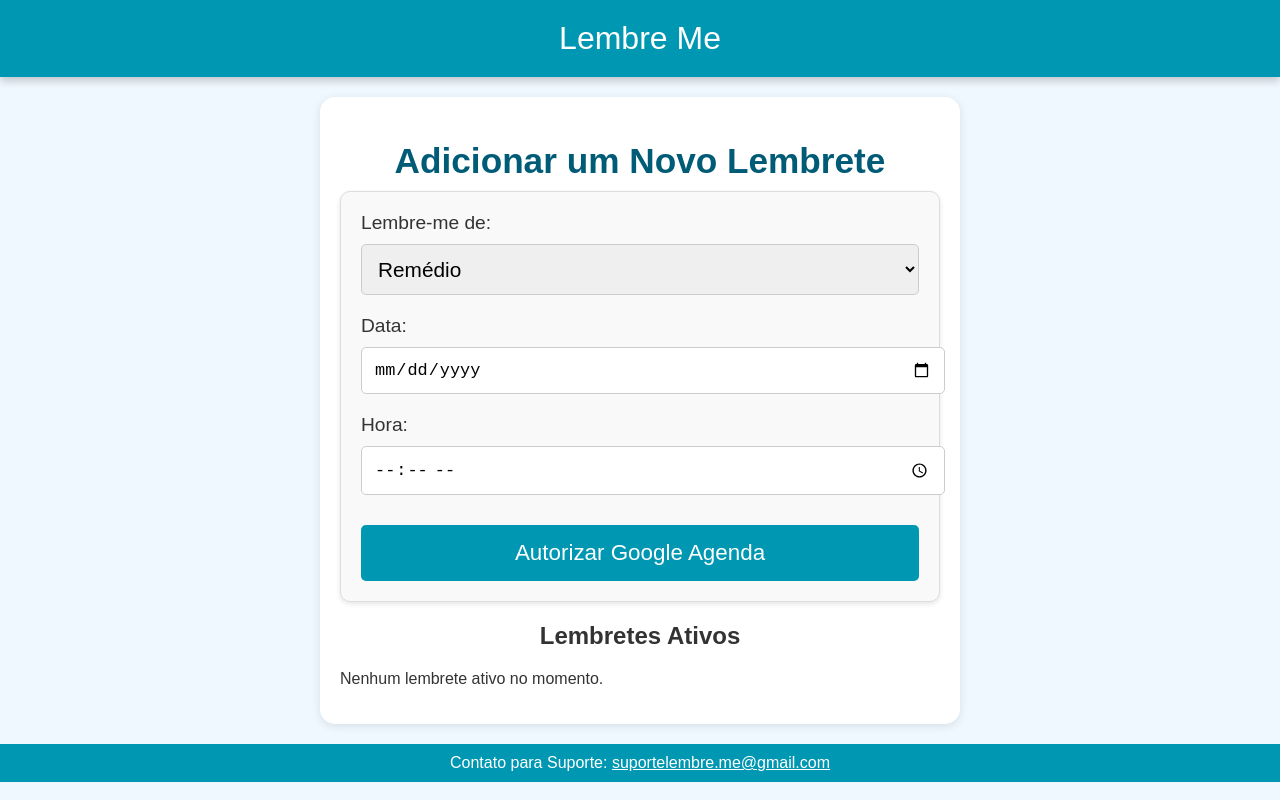
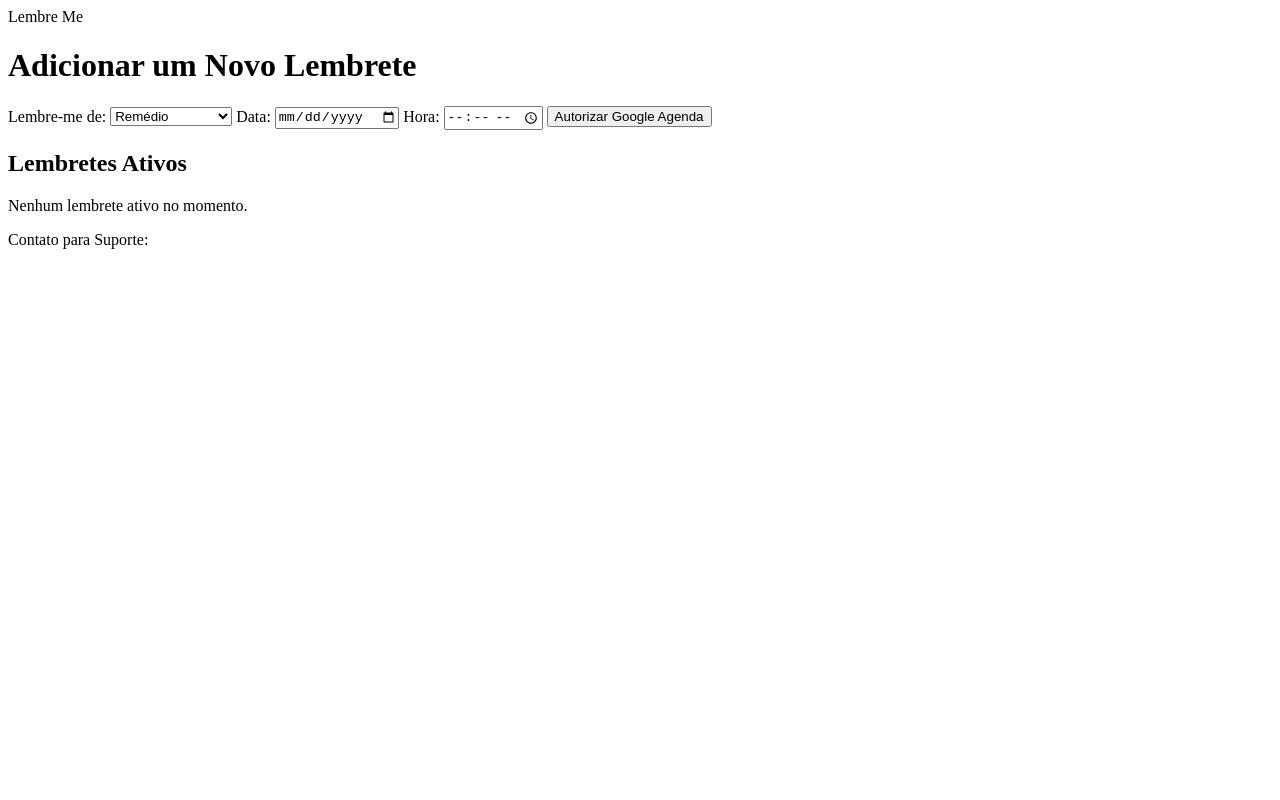
Before and after one commit to MariaEduarda1405/Lembrete, a plain HTML site: page index.html in a window 1280 px wide. Drawn offline with Linux system fonts and the light colour scheme; a script that the page names is missing.

Commit message:
index.html

```diff
--- a/index.html
+++ b/index.html
@@ -5,111 +5,7 @@
     <meta name="viewport" content="width=device-width, initial-scale=1.0">
     <title>Lembre Me</title>
     <style>
-        body {
-            font-family: 'Arial', sans-serif;
-            background-color: #f0f8ff;
-            color: #333;
-            text-align: center;
-            margin: 0;
-            padding: 0;
-        }
-
-        header {
-            background-color: #0097b2;
-            color: white;
-            padding: 20px 0;
-            font-size: 2em;
-            box-shadow: 0 4px 8px rgba(0, 0, 0, 0.2);
-        }
-
-        .container {
-            max-width: 600px;
-            margin: 20px auto;
-            padding: 20px;
-            background-color: #ffffff;
-            border-radius: 15px;
-            box-shadow: 0 2px 10px rgba(0, 0, 0, 0.1);
-        }
-
-        h1 {
-            font-size: 2.2em;
-            margin-bottom: 10px;
-            color: #005b77;
-        }
-
-        .lembrete {
-            background-color: #f9f9f9;
-            border: 1px solid #ddd;
-            border-radius: 10px;
-            padding: 20px;
-            margin-bottom: 20px;
-            box-shadow: 0px 2px 5px rgba(0, 0, 0, 0.1);
-        }
-
-        label {
-            font-size: 1.2em;
-            display: block;
-            margin-bottom: 10px;
-            text-align: left;
-            color: #333;
-        }
-
-        input, select {
-            width: 100%;
-            padding: 12px;
-            font-size: 1.1em;
-            margin-bottom: 20px;
-            border: 1px solid #ccc;
-            border-radius: 5px;
-            transition: border 0.3s;
-        }
-
-        input:focus, select:focus {
-            border-color: #0097b2;
-            outline: none;
-        }
-
-        button {
-            background-color: #0097b2;
-            color: white;
-            font-size: 1.3em;
-            padding: 15px;
-            border: none;
-            border-radius: 5px;
-            width: 100%;
-            cursor: pointer;
-            transition: background-color 0.3s;
-            margin-top: 10px;
-        }
-
-        button:hover {
-            background-color: #007a92;
-        }
-
-        footer {
-            background-color: #0097b2;
-            color: white;
-            padding: 10px;
-            position: relative;
-            bottom: 0;
-            left: 0;
-            margin-top: 20px;
-        }
-
-        #lembretesAtivos {
-            text-align: left;
-            margin-top: 20px;
-        }
-
-        @media (min-width: 600px) {
-            input, select {
-                font-size: 1.3em;
-            }
-
-            button {
-                font-size: 1.4em;
-            }
-        }
+        /* ... Estilos omitidos para brevidade ... */
     </style>
 </head>
 <body>
@@ -141,7 +37,6 @@
 
         <h2>Lembretes Ativos</h2>
         <div id="lembretesAtivos">
-            <!-- Aqui aparecerão os lembretes ativos -->
             <p>Nenhum lembrete ativo no momento.</p>
         </div>
     </div>
@@ -167,13 +62,15 @@
         }
 
         // Inicializa o cliente da API Google e configura a autenticação
-        function initClient() {
-            gapi.client.init({
+        async function initClient() {
+            try {
+                await gapi.client.init({
                     apiKey: API_KEY,
                     clientId: CLIENT_ID,
                     discoveryDocs: DISCOVERY_DOCS,
                     scope: SCOPES
-            }).then(function () {
+                });
+
                 // Escuta as mudanças no status de login
                 gapi.auth2.getAuthInstance().isSignedIn.listen(updateSigninStatus);
 
@@ -183,7 +80,10 @@
                 // Vincula as funções de autenticação e criação de eventos aos botões
                 authorizeButton.onclick = handleAuthClick;
                 addEventButton.onclick = handleAddEvent;
-            });
+            } catch (error) {
+                console.error('Erro ao inicializar o cliente da API:', error);
+                alert('Ocorreu um erro ao inicializar a API. Por favor, tente novamente.');
+            }
         }
 
         // Atualiza a interface com base no status de login
@@ -198,12 +98,18 @@
         }
 
         // Função para autenticação do usuário
-        function handleAuthClick(event) {
-            gapi.auth2.getAuthInstance().signIn();
+        async function handleAuthClick(event) {
+            try {
+                await gapi.auth2.getAuthInstance().signIn();
+            } catch (error) {
+                console.error('Erro ao autenticar:', error);
+                alert('Ocorreu um erro ao tentar autenticar. Por favor, tente novamente.');
+            }
         }
 
         // Função para adicionar o lembrete ao Google Calendar
-        function handleAddEvent(event) {
+        async function handleAddEvent(event) {
+            try {
                 let summary = document.getElementById('remedio').value;
                 let date = document.getElementById('data').value;
                 let time = document.getElementById('hora').value;
@@ -231,9 +137,12 @@
                     'resource': eventDetails
                 });
 
-            request.execute(function (event) {
-                alert('Lembrete adicionado ao Google Calendar: ' + event.htmlLink);
-            });
+                let response = await request.execute();
+                alert('Lembrete adicionado ao Google Calendar: ' + response.htmlLink);
+            } catch (error) {
+                console.error('Erro ao adicionar o lembrete:', error);
+                alert('Ocorreu um erro ao adicionar o lembrete. Por favor, tente novamente.');
+            }
         }
 
         // Carregar o cliente da API quando o documento estiver pronto
```
Lines whose indentation alone changed are shown as unchanged.
